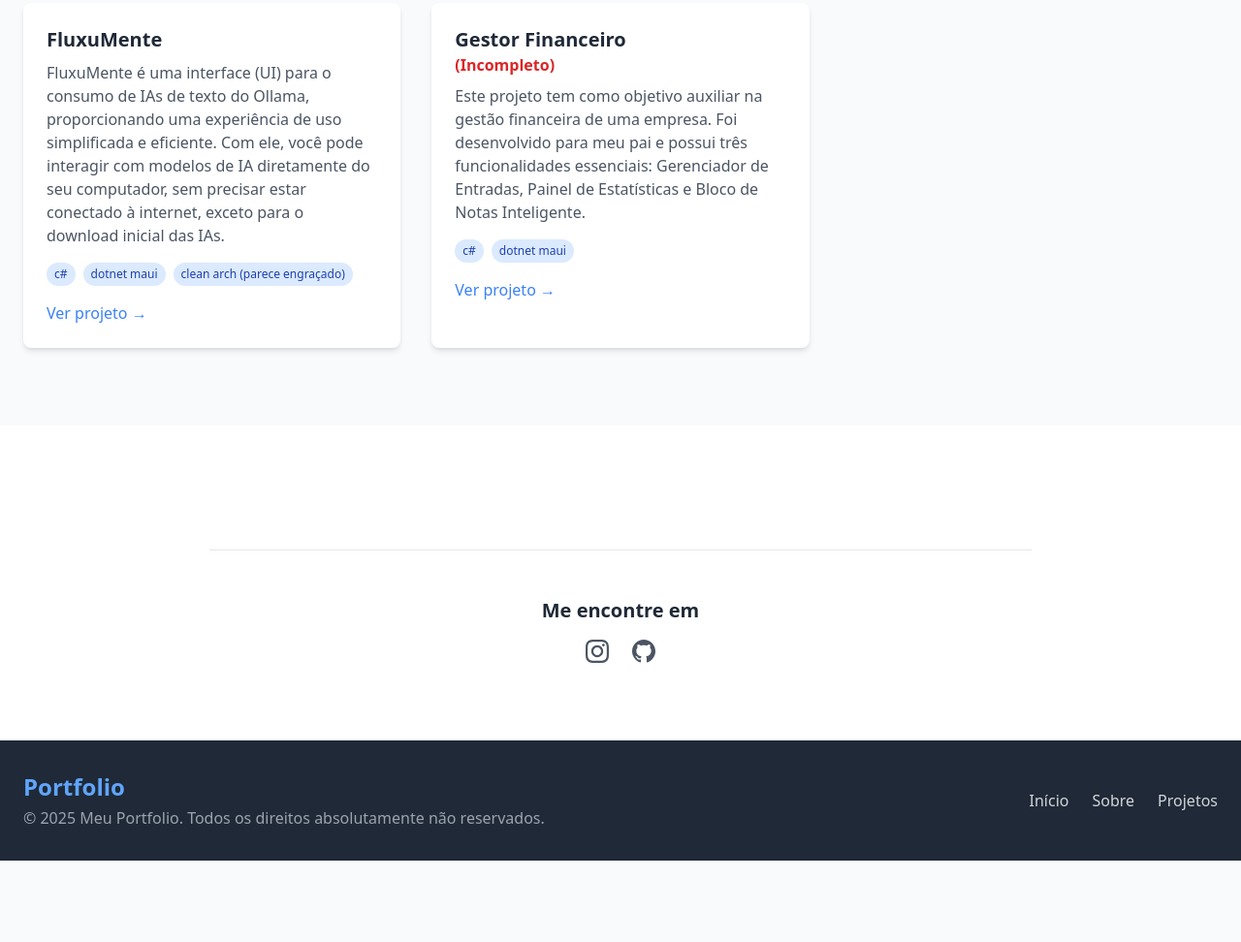
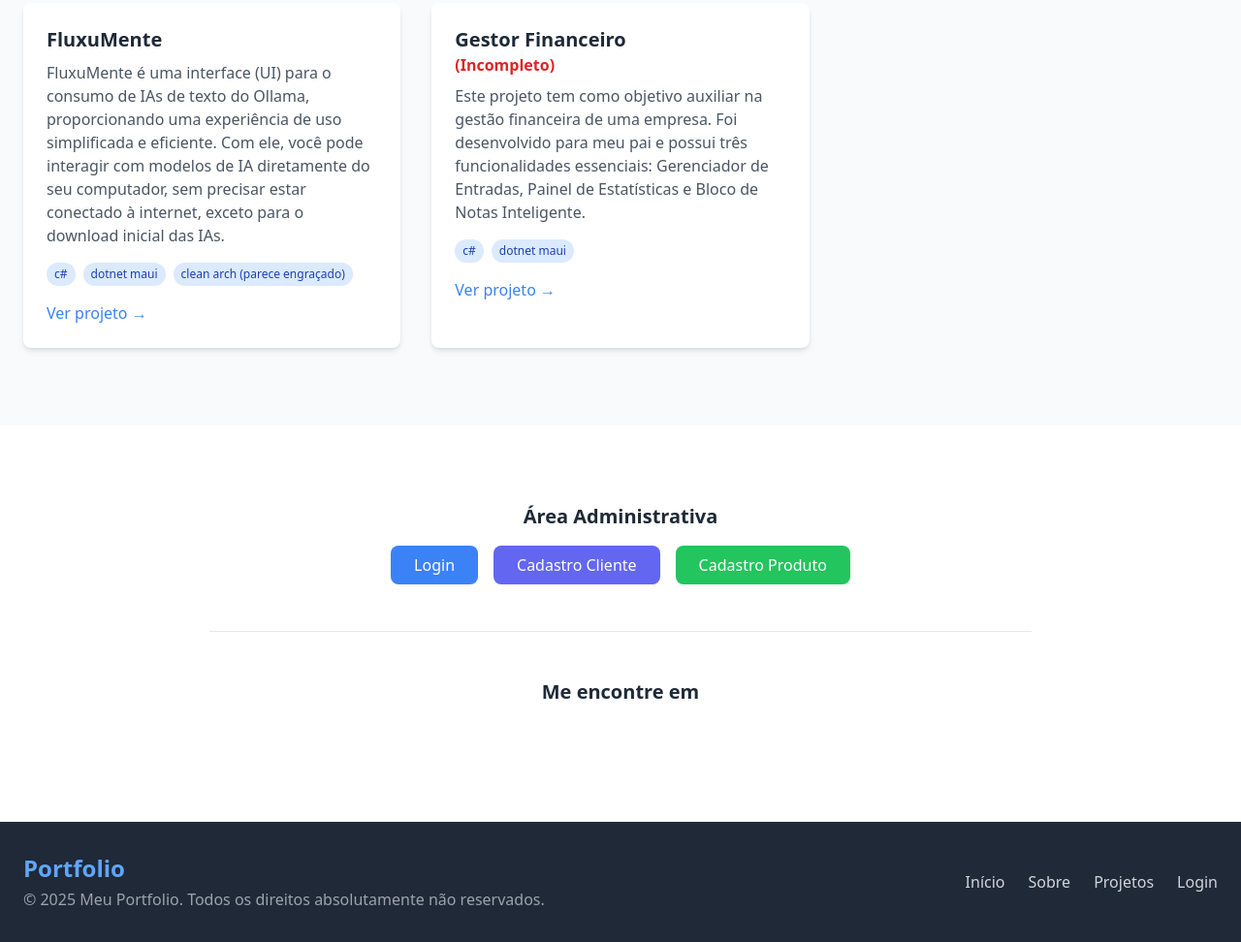
Before and after one commit to filipemacarini/scholl-repo, a plain HTML site: page index.html in a window 1280 px wide. Shown: the part 1203-2175 px from the top of the page at 97% size. Before the commit the page ends 2091 px from the top, so only its background shows below. Drawn offline with nearby package versions, Linux system fonts and the light colour scheme.

Commit message:
Add navigation links to header
Added navigation links for Login, Client Registration, and Product Registration.

```diff
--- a/index.html
+++ b/index.html
@@ -8,6 +8,7 @@
     <link rel="stylesheet" href="style.css">
 </head>
 <body class="bg-gray-50 font-sans">
+    <!-- ======== CABEÇALHO ======== -->
     <header class="bg-white shadow-sm sticky top-0 z-10">
         <div class="container mx-auto px-6 py-4">
             <div class="flex justify-between items-center">
@@ -15,10 +16,18 @@
                     <span class="text-blue-500">Filipe</span>
                     <span class="text-indigo-600">Figo</span>
                 </a>
+
+                <!-- 🔹 NOVOS LINKS DE NAVEGAÇÃO -->
+                <nav class="space-x-4">
+                    <a href="login.html" class="text-gray-600 hover:text-blue-500 transition">Login</a>
+                    <a href="cadastro_cliente.html" class="text-gray-600 hover:text-blue-500 transition">Cadastro Cliente</a>
+                    <a href="cadastro_produtos.html" class="text-gray-600 hover:text-blue-500 transition">Cadastro Produto</a>
+                </nav>
             </div>
         </div>
     </header>
 
+    <!-- ======== SEÇÃO INICIAL ======== -->
     <section id="inicio" class="py-20 bg-gradient-to-r from-blue-50 to-indigo-50">
         <div class="container mx-auto px-6 flex flex-col md:flex-row items-center">
             <div class="md:w-1/2 mb-10 md:mb-0">
@@ -34,6 +43,7 @@
         </div>
     </section>
 
+    <!-- ======== SEÇÃO SOBRE ======== -->
     <section id="sobre" class="py-20 bg-white">
         <div class="container mx-auto px-6">
             <h2 class="text-3xl font-bold text-center text-gray-800 mb-12">Sobre <span class="text-blue-500">mim</span></h2>
@@ -67,6 +77,7 @@
         </div>
     </section>
 
+    <!-- ======== SEÇÃO PROJETOS ======== -->
     <section id="projetos" class="py-20 bg-gray-50">
         <div class="container mx-auto px-6">
             <h2 class="text-3xl font-bold text-center text-gray-800 mb-4">Meus <span class="text-blue-500">Projetos</span></h2>
@@ -76,7 +87,7 @@
                 <div class="project-card bg-white rounded-lg overflow-hidden shadow-md">
                     <div class="p-6">
                         <h3 class="text-xl font-semibold text-gray-800 mb-2">FluxuMente</h3>
-                        <p class="text-gray-600 mb-4">FluxuMente é uma interface (UI) para o consumo de IAs de texto do Ollama, proporcionando uma experiência de uso simplificada e eficiente. Com ele, você pode interagir com modelos de IA diretamente do seu computador, sem precisar estar conectado à internet, exceto para o download inicial das IAs. </p>
+                        <p class="text-gray-600 mb-4">FluxuMente é uma interface (UI) para o consumo de IAs de texto do Ollama, proporcionando uma experiência de uso simplificada e eficiente. Com ele, você pode interagir com modelos de IA diretamente do seu computador, sem precisar estar conectado à internet, exceto para o download inicial das IAs.</p>
                         <div class="flex flex-wrap gap-2 mb-4">
                             <span class="bg-blue-100 text-blue-800 px-2 py-1 rounded-full text-xs">c#</span>
                             <span class="bg-blue-100 text-blue-800 px-2 py-1 rounded-full text-xs">dotnet maui</span>
@@ -90,7 +101,7 @@
                     <div class="p-6">
                         <h3 class="text-xl font-semibold text-gray-800">Gestor Financeiro</h3>
                         <h2 class="text-red-600 font-semibold mb-2">(Incompleto)</h2>
-                        <p class="text-gray-600 mb-4">Este projeto tem como objetivo auxiliar na gestão financeira de uma empresa. Foi desenvolvido para meu pai e possui três funcionalidades essenciais: Gerenciador de Entradas, Painel de Estatísticas e Bloco de Notas Inteligente. </p>
+                        <p class="text-gray-600 mb-4">Este projeto tem como objetivo auxiliar na gestão financeira de uma empresa. Foi desenvolvido para meu pai e possui três funcionalidades essenciais: Gerenciador de Entradas, Painel de Estatísticas e Bloco de Notas Inteligente.</p>
                         <div class="flex flex-wrap gap-2 mb-4">
                             <span class="bg-blue-100 text-blue-800 px-2 py-1 rounded-full text-xs">c#</span>
                             <span class="bg-blue-100 text-blue-800 px-2 py-1 rounded-full text-xs">dotnet maui</span>
@@ -102,19 +113,32 @@
         </div>
     </section>
 
+    <!-- ======== SEÇÃO CONTATO + ÁREA ADMINISTRATIVA ======== -->
     <section id="contato" class="py-20 bg-white">
         <div class="container mx-auto px-6 max-w-4xl">
+            <!-- Área administrativa -->
+            <div class="text-center mb-12">
+                <h3 class="text-xl font-semibold text-gray-800 mb-4">Área Administrativa</h3>
+                <div class="flex flex-col sm:flex-row justify-center gap-4">
+                    <a href="login.html" class="bg-blue-500 hover:bg-blue-600 text-white px-6 py-2 rounded-lg transition">Login</a>
+                    <a href="cadastro_cliente.html" class="bg-indigo-500 hover:bg-indigo-600 text-white px-6 py-2 rounded-lg transition">Cadastro Cliente</a>
+                    <a href="cadastro_produtos.html" class="bg-green-500 hover:bg-green-600 text-white px-6 py-2 rounded-lg transition">Cadastro Produto</a>
+                </div>
+            </div>
+
             <div class="mt-12 pt-12 border-t border-gray-200">
                 <h3 class="text-xl font-semibold text-center text-gray-800 mb-4">Me encontre em</h3>
                 <div class="flex justify-center space-x-6">
                     <a href="https://www.instagram.com/filipemacarini/" class="text-gray-600 hover:text-blue-500 transition">
+                        <!-- Ícone Instagram -->
                         <svg xmlns="http://www.w3.org/2000/svg" class="h-6 w-6" fill="currentColor" viewBox="0 0 24 24">
-                            <path d="M12 2.163c3.204 0 3.584.012 4.85.07 3.252.148 4.771 1.691 4.919 4.919.058 1.265.069 1.645.069 4.849 0 3.205-.012 3.584-.069 4.849-.149 3.225-1.664 4.771-4.919 4.919-1.266.058-1.644.07-4.85.07-3.204 0-3.584-.012-4.849-.07-3.26-.149-4.771-1.699-4.919-4.92-.058-1.265-.07-1.644-.07-4.849 0-3.204.013-3.583.07-4.849.149-3.227 1.664-4.771 4.919-4.919 1.266-.057 1.645-.069 4.849-.069zm0-2.163c-3.259 0-3.667.014-4.947.072-4.358.2-6.78 2.618-6.98 6.98-.059 1.281-.073 1.689-.073 4.948 0 3.259.014 3.668.072 4.948.2 4.358 2.618 6.78 6.98 6.98 1.281.058 1.689.072 4.948.072 3.259 0 3.668-.014 4.948-.072 4.354-.2 6.782-2.618 6.979-6.98.059-1.28.073-1.689.073-4.948 0-3.259-.014-3.667-.072-4.947-.196-4.354-2.617-6.78-6.979-6.98-1.281-.059-1.69-.073-4.949-.073zm0 5.838c-3.403 0-6.162 2.759-6.162 6.162s2.759 6.163 6.162 6.163 6.162-2.759 6.162-6.163c0-3.403-2.759-6.162-6.162-6.162zm0 10.162c-2.209 0-4-1.79-4-4 0-2.209 1.791-4 4-4s4 1.791 4 4c0 2.21-1.791 4-4 4zm6.406-11.845c-.796 0-1.441.645-1.441 1.44s.645 1.44 1.441 1.44c.795 0 1.439-.645 1.439-1.44s-.644-1.44-1.439-1.44z"/>
+                            <path d="M12 2.163c3.204 0 3.584.012 4.85.07..."/>
                         </svg>
                     </a>
                     <a href="https://github.com/filipemacarini" class="text-gray-600 hover:text-blue-500 transition">
+                        <!-- Ícone GitHub -->
                         <svg xmlns="http://www.w3.org/2000/svg" class="h-6 w-6" fill="currentColor" viewBox="0 0 24 24">
-                            <path d="M12 0c-6.626 0-12 5.373-12 12 0 5.302 3.438 9.8 8.207 11.387.599.111.793-.261.793-.577v-2.234c-3.338.726-4.033-1.416-4.033-1.416-.546-1.387-1.333-1.756-1.333-1.756-1.089-.745.083-.729.083-.729 1.205.084 1.839 1.237 1.839 1.237 1.07 1.834 2.807 1.304 3.492.997.107-.775.418-1.305.762-1.604-2.665-.305-5.467-1.334-5.467-5.931 0-1.311.469-2.381 1.236-3.221-.124-.303-.535-1.524.117-3.176 0 0 1.008-.322 3.301 1.23.957-.266 1.983-.399 3.003-.404 1.02.005 2.047.138 3.006.404 2.291-1.552 3.297-1.23 3.297-1.23.653 1.653.242 2.874.118 3.176.77.84 1.235 1.911 1.235 3.221 0 4.609-2.807 5.624-5.479 5.921.43.372.823 1.102.823 2.222v3.293c0 .319.192.694.801.576 4.765-1.589 8.199-6.086 8.199-11.386 0-6.627-5.373-12-12-12z"/>
+                            <path d="M12 0c-6.626 0-12 5.373-12 12..."/>
                         </svg>
                     </a>
                 </div>
@@ -122,6 +146,7 @@
         </div>
     </section>
 
+    <!-- ======== RODAPÉ ======== -->
     <footer class="bg-gray-800 text-white py-8">
         <div class="container mx-auto px-6">
             <div class="flex flex-col md:flex-row justify-between items-center">
@@ -133,6 +158,7 @@
                     <a href="#inicio" class="text-gray-300 hover:text-white transition">Início</a>
                     <a href="#sobre" class="text-gray-300 hover:text-white transition">Sobre</a>
                     <a href="#projetos" class="text-gray-300 hover:text-white transition">Projetos</a>
+                    <a href="login.html" class="text-gray-300 hover:text-white transition">Login</a>
                 </div>
             </div>
         </div>
```
